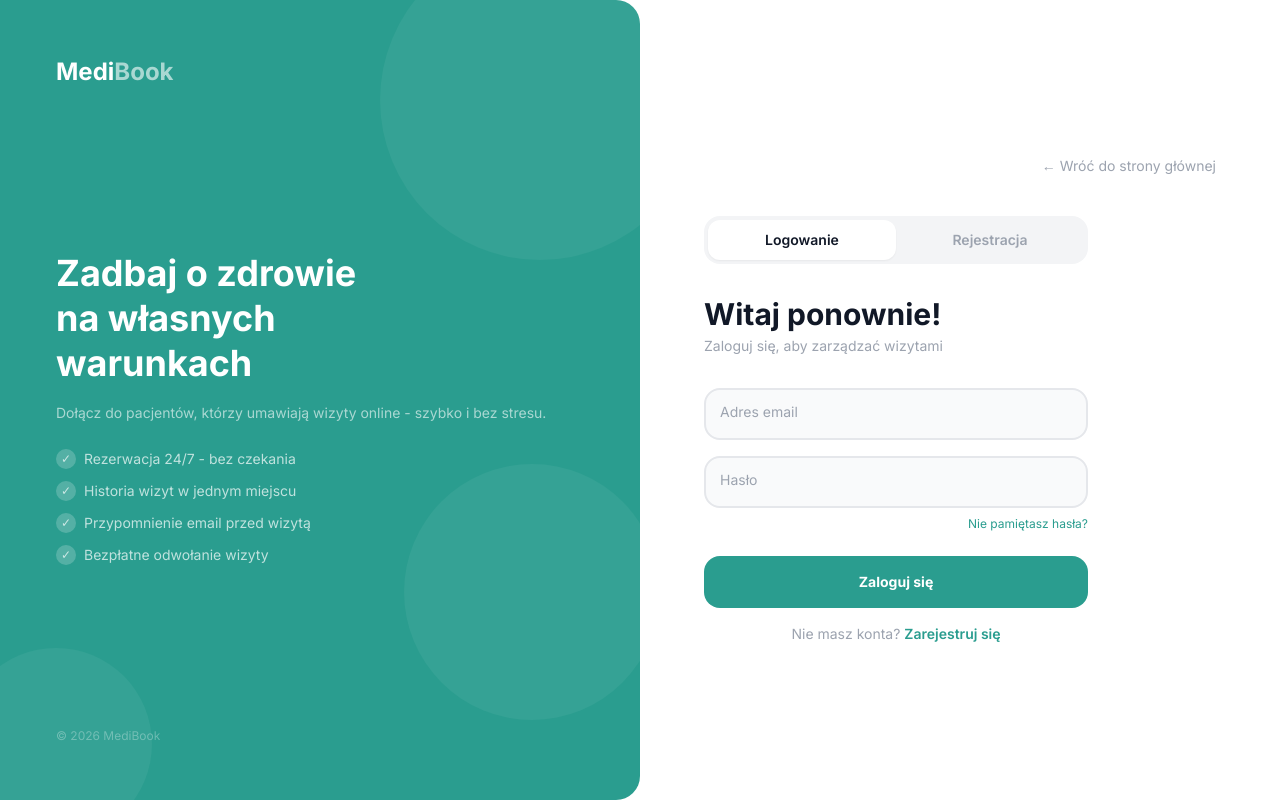
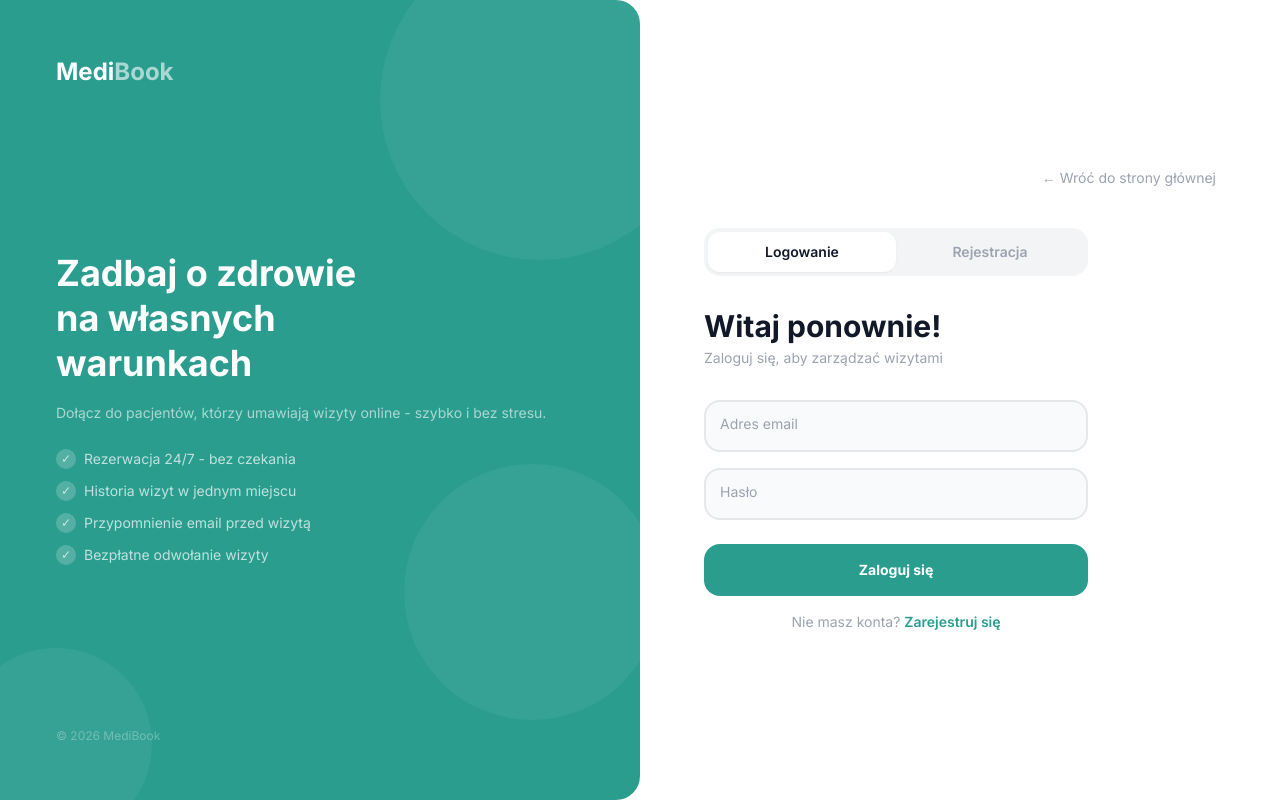
Before and after one commit to martynkaxyz/medibook, a React (Vite) app in the folder frontend/: page /login in a window 1280 px wide. Built offline with nearby package versions, Linux system fonts and the light colour scheme; no server answers.

Commit message:
fix: remove forgot password link

```diff
--- a/frontend/src/pages/LoginPage.jsx
+++ b/frontend/src/pages/LoginPage.jsx
@@ -159,11 +159,6 @@ export default function LoginPage() {
 
             <div>
               <Field name="password" label="Hasło" type="password" form={form} setForm={setForm} errors={errors} />
-              {tab === 'login' && (
-                <div className="flex justify-end mt-2">
-                  <a href="#" className="text-xs text-[#2A9D8F] hover:underline">Nie pamiętasz hasła?</a>
-                </div>
-              )}
             </div>
 
             {tab === 'register' && (
```
